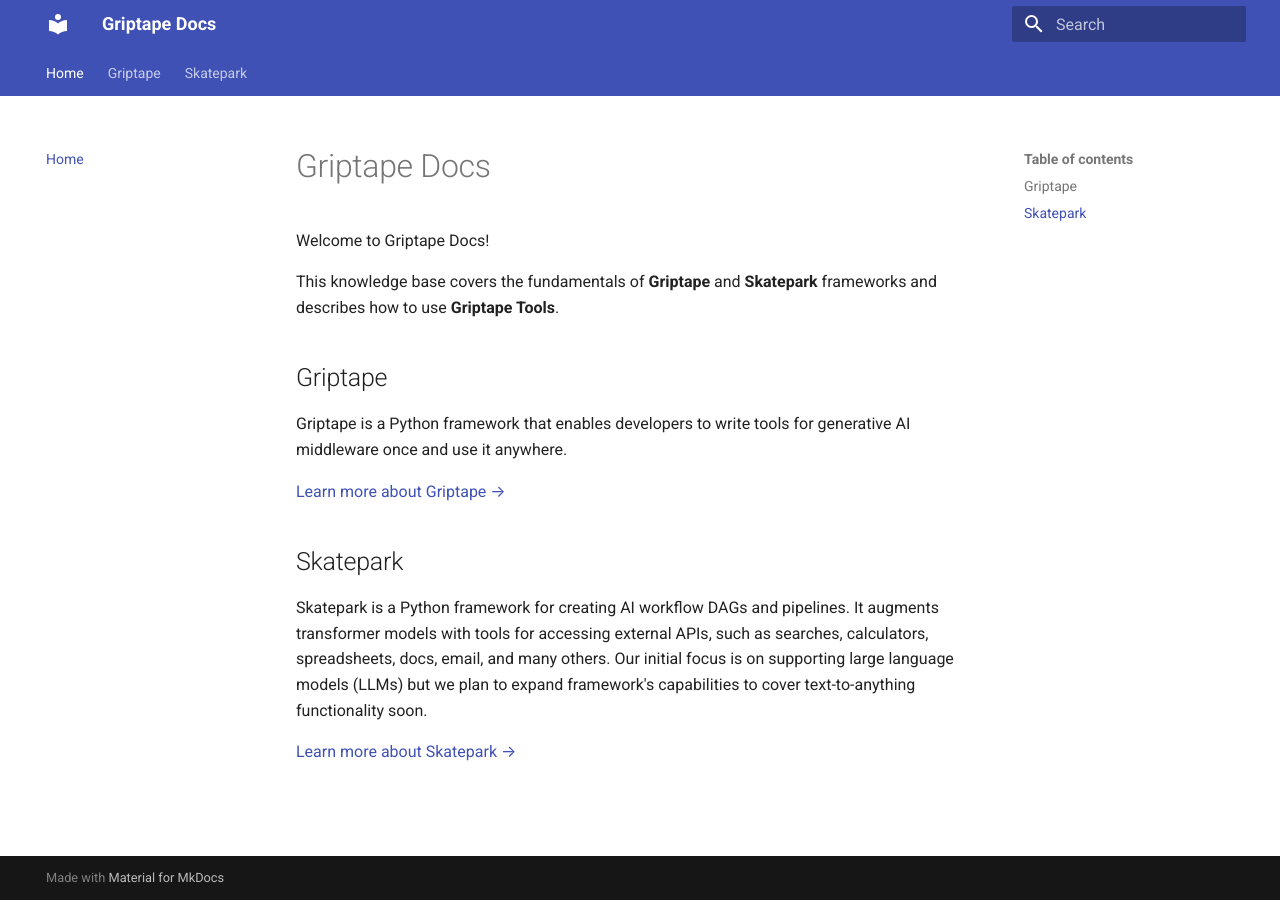
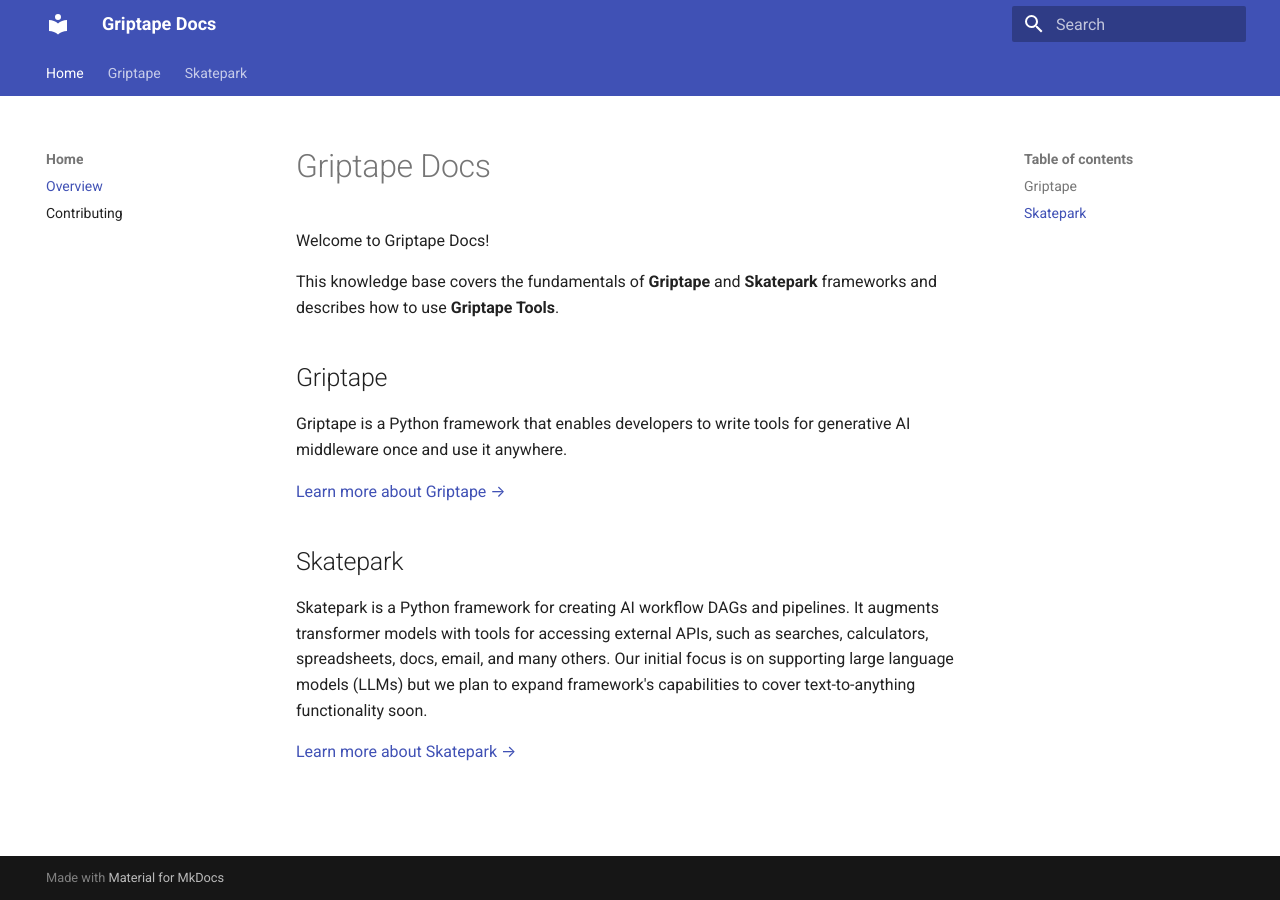
Before and after one commit to griptape-ai/griptape-docs, an MkDocs documentation site: the page built from docs/index.md, in a window 1280 px wide. Built offline with MkDocs 1.6.1 and Material for MkDocs 9.7.7, drawn with Linux system fonts in a browser that asks for light colours.

Commit message:
Update nav

```diff
--- a/mkdocs.yml
+++ b/mkdocs.yml
@@ -15,7 +15,9 @@ markdown_extensions:
   - pymdownx.snippets
   - pymdownx.superfences
 nav:
-- Home: "index.md"
+- Home:
+    - Overview: "index.md"
+    - Contributing: "contributing.md"
 - Griptape:
   - Overview: "griptape/index.md"
   - Quick Start: "griptape/quick_start.md"
```
